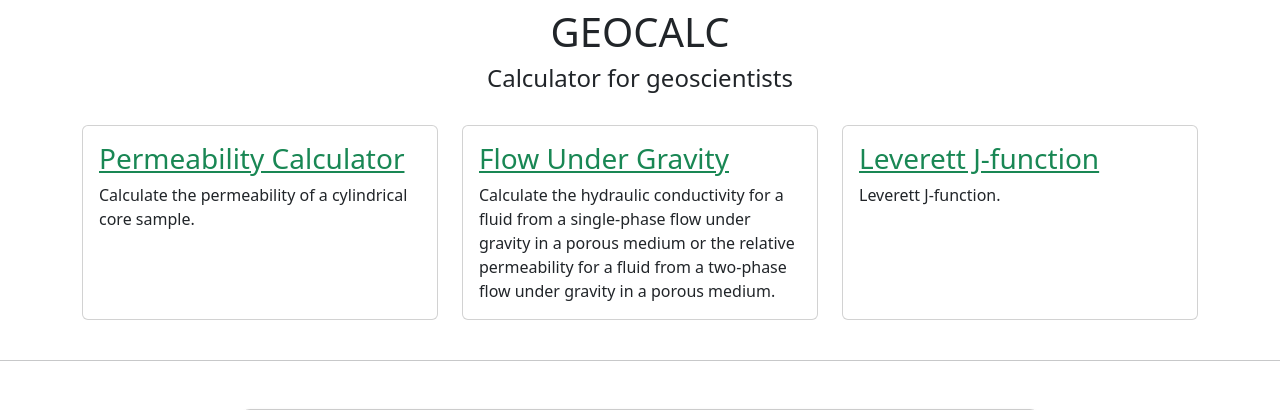
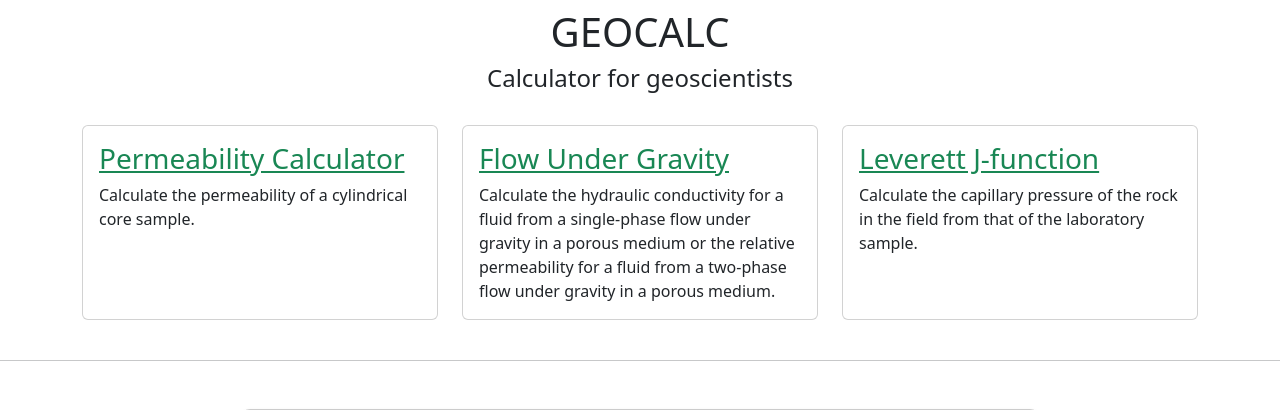
Before and after one commit to KhunakornLimp/geocalc, a Flask app: page / in a window 1280 px wide. Shown: the part 76-486 px from the top of the page. Run offline with Flask 3, Linux system fonts and the light colour scheme.

Commit message:
Minor change

```diff
--- a/app.py
+++ b/app.py
@@ -159,6 +159,8 @@ def leverett():
                 i += 1
             else:
                 break
+        # TO DO: allow same saturation values but
+        # different capillary pressures in the lab
         S_and_Pc_lab = dict(sorted(S_and_Pc_lab.items()))
         saturations = list(S_and_Pc_lab.keys())
         capillary_pressures_L = list(S_and_Pc_lab.values())
--- a/templates/index.html
+++ b/templates/index.html
@@ -63,11 +63,10 @@
                 <div class="card h-100">
                     <div class="card-body">
                         <a href="/leverett" class="text-success"><h3 class="card-title">Leverett J-function</h3></a>
-                        <p class="card-text">Leverett J-function.</p>
+                        <p class="card-text">Calculate the capillary pressure of the rock in the field from that of the laboratory sample.</p>
                     </div>
                 </div>
             </div>
-            <!-- Add more calculator cards here following the same structure -->
         </div>
     </div>
 
```
